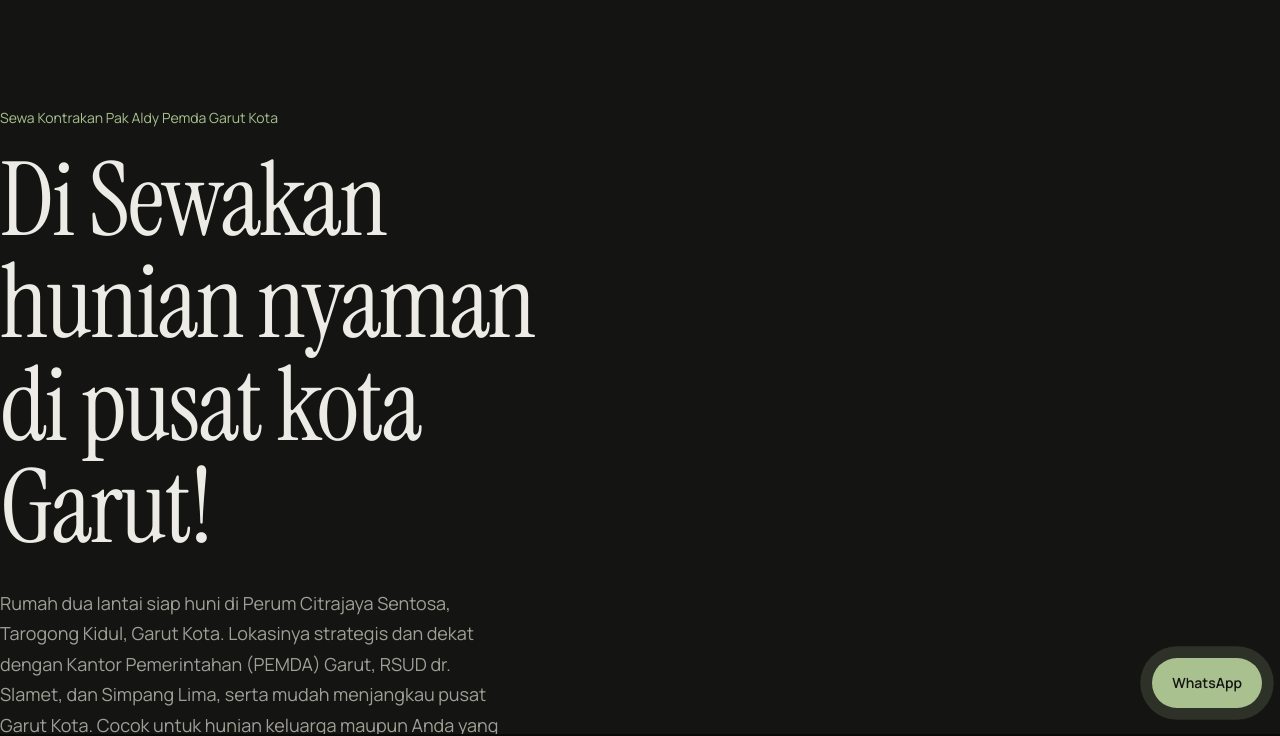
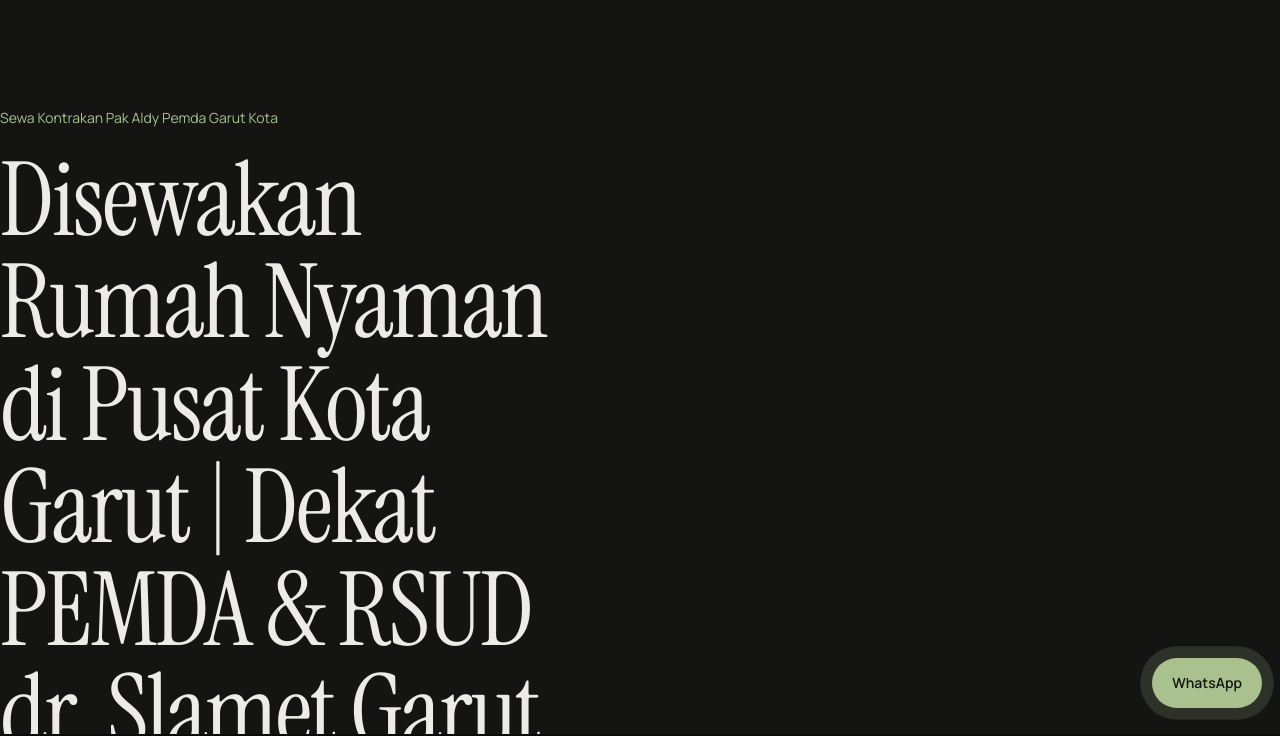
Before and after one commit to SasakaBale01/SASAKA-BALE-PROPERTY-, a plain HTML site: page kontrakan-pak-aldy.html in a window 1280 px wide. Shown: the part 74-810 px from the top of the page. Drawn offline with Linux system fonts and the light colour scheme.

Commit message:
ubah typo baru

```diff
--- a/kontrakan-pak-aldy.html
+++ b/kontrakan-pak-aldy.html
@@ -136,7 +136,7 @@ footer .wrap{display:flex;justify-content:space-between;flex-wrap:wrap;gap:12px}
   <!-- HERO -->
   <div class="wrap hero">
     <small>Sewa Kontrakan Pak Aldy Pemda Garut Kota</small>
-    <h1>Di Sewakan hunian nyaman di pusat kota Garut!</h1>
+    <h1>Disewakan Rumah Nyaman di Pusat Kota Garut | Dekat PEMDA & RSUD dr. Slamet Garut Kota!</h1>
     <p>Rumah dua lantai siap huni di Perum Citrajaya Sentosa, Tarogong Kidul, Garut Kota.
   Lokasinya strategis dan dekat dengan Kantor Pemerintahan (PEMDA) Garut, RSUD dr. Slamet,
   dan Simpang Lima, serta mudah menjangkau pusat Garut Kota. Cocok untuk hunian keluarga
```
